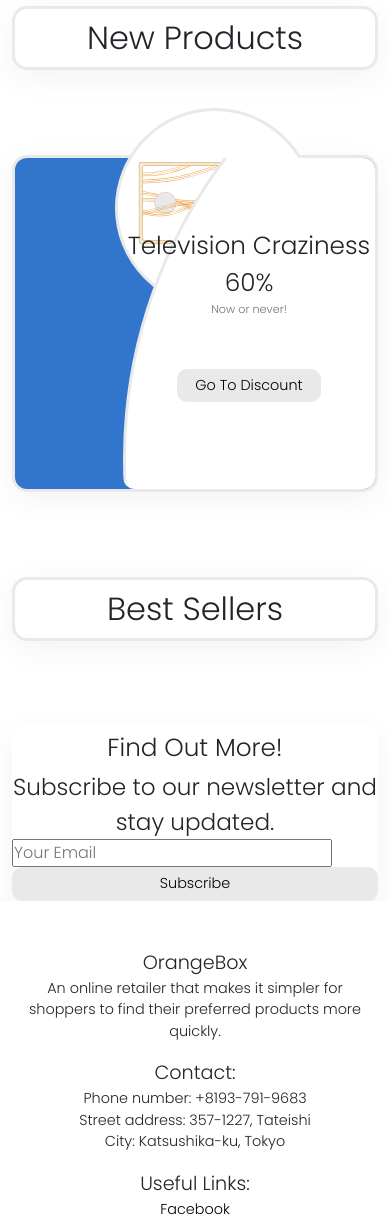
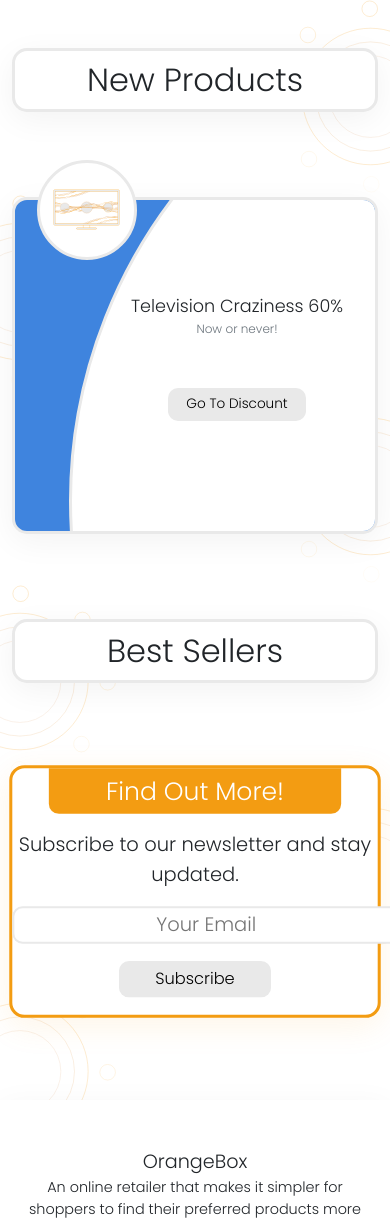
Before and after one commit to AleksaSubasic/OrangeBox, a plain HTML site: page index.html in a window 390 px wide. Shown: the part 1366-2584 px from the top of the page. Drawn offline with nearby package versions, Linux system fonts and the light colour scheme.

Commit message:
Add files via upload

```diff
--- a/assets/css/responsive.css
+++ b/assets/css/responsive.css
@@ -30,6 +30,11 @@
         margin-left: 35%;
         width: 33%;
     }
+    .discount-circle{
+        top: -40px;
+        width: 160px;
+        height: 160px;
+    }
 }
 @media screen and (max-width: 1200px){
     .cat-block{
@@ -53,9 +58,6 @@
     .modal-block{
         width: 350px;
     }
-    /* #modal-product-information::before, #modal-product-information, #color-picker-block h5{
-        font-size: 1rem;
-    } */
     #modal-block-ts h5, #modal-product-information::before, #modal-block-bs h5, #modal-quantity{
         font-size: 1rem;
     }
@@ -67,6 +69,17 @@
     }
     #m-quant{
         width: 40px;
+    }
+    #discount-btn-1, #discount-btn-2, #nwsEmail-sub{
+        font-size: 1rem;
+    }
+    .discount-circle{
+        top: -40px;
+        width: 140px;
+        height: 140px;
+    }
+    .discount-text-block{
+        width: 72%;
     }
 }
 @media screen and (max-width: 992px){
@@ -133,6 +146,18 @@
     #close-btn{
         width: 42px;
         height: 42px;
+    }
+    #discount-btn-1, #discount-btn-2{
+        font-size: 0.85rem;
+    }
+    .discount-text-block h2{
+        font-size: 1.8rem;
+    }
+    .discount-text-block .my-text-muted{
+        font-size: 1rem;
+    }
+    #contact-block{
+        width: 100%;
     }
 }
 @media screen and (max-width: 765px) {
@@ -208,6 +233,19 @@
         width: 35%;
         height: 3px;
     }
+    .discount-text-block h2{
+        font-size: 1.3rem;
+    }
+    .discount-text-block .my-text-muted{
+        font-size: 0.8rem;
+    }
+    .discount-circle{
+        width: 120px;
+        height: 120px;
+    }
+    #contact-block h3{
+       font-size: 1.2rem;
+    }
 }
 @media screen and (max-width: 576px){
     #product-cat-block-ts .d-flex, #product-cat-block-bs .d-flex{
@@ -246,15 +284,50 @@
     #footer-socials{
         justify-content: center;
     }
+    .discount-text-block{
+        width: 80%;
+    }
+    .discount-circle{
+        left: 6%;
+    }
 }
 @media screen and (max-width: 472px) {
-    .product-block{
+    .product-block, .modal-block{
         width: 100%;
     }
     #modal{
         width: 95%;
     }
-    .modal-block{
+    .discount-text-block{
+        width: 85%;
+        padding-left: 30px;
+    }
+    .discount-circle{
+        left: 6%;
+        width: 100px;
+        height: 100px;
+    }
+}
+@media screen and (max-width: 425px) {
+    .product-block, .modal-block{
         width: 100%;
     }
+    #modal{
+        width: 95%;
+    }
+    .discount-text-block h2{
+        font-size: 1.1rem;
+    }
+    .discount-text-block .my-text-muted{
+        font-size: 0.75rem;
+    }
+    .discount-text-block{
+        width: 85%;
+        padding-left: 30px;
+    }
+    .discount-circle{
+        left: 6%;
+        width: 100px;
+        height: 100px;
+    }
 }
--- a/assets/css/style.css
+++ b/assets/css/style.css
@@ -7,7 +7,8 @@
     --red-orange: #FE5856;
     --orange: #F39C12;
     --gray: #e9e9e9;
-    --blue: #3175cd;
+    --gray-out: #6c757d;
+    --blue: #3f84de;
     --green: #32cf61;
 }
 *{
@@ -16,11 +17,18 @@
     font-family: 'Poppins', sans-serif;
     /* transition: 0.4s !important; */
 }
-.cat-image, .cat-image .text-center, .product-block, .product-block .text-center, .discount-block, .my-btn, ul li a, footer #copyright a{
-    transition: 0.4s !important;
+svg{
+    font-family: 'Poppins', sans-serif;
 }
 header{
     margin-bottom: 12vh;
+}
+body{
+    position: relative;
+    min-height: 600px;
+    background-image: url('../img/SVG/bg-image.svg');
+    background-size: 100%;
+    background-repeat: repeat-y;
 }
 body::-webkit-scrollbar {
     width: 0.4vw;
@@ -31,6 +39,9 @@ body::-webkit-scrollbar-track {
 body::-webkit-scrollbar-thumb {
     background-color: #a8a8a8;
     border-radius: 15px;
+}
+body::-webkit-scrollbar-thumb:hover{
+    background-color: var(--orange);
 }
 ul li{
     list-style-type: none;
@@ -83,19 +94,20 @@ button{
     padding: 5px 0px;
 }
 .orange-hover:hover{
-    transform: scale(1.03,1.03);
+    transform: scale(1.015,1.015);
     box-shadow: 0 8px 32px 0 rgb(243 156 18 / 10%);
     border: 3px solid #F39C12;
 }
 .my-text-muted{
     font-size: 0.9rem;
+}
+.greyed-out, .my-text-muted{
     color: #6c757d;
 }
 .nav-link{
     border: 2px solid transparent;
 }
 .my-link-active{
-    color: var(--orange);
     border: 2px solid var(--orange);
 }
 .text-justify{
@@ -115,13 +127,12 @@ button{
 }
 .btn-hover:hover{
     transform: none;
-    background-color: var(--orange);
     border: 3px solid var(--gray);
-    color: var(--white);
 }
 
 
 /* Custom classes END */
+
 
 /* Header */
 nav, nav .container #nav_link ul li{
@@ -138,7 +149,6 @@ nav{
     display: none;
 }
 .nav-link:hover, .nav-logo:hover{
-    color: var(--orange);
     font-weight: 400;
 }
 .nav-item{
@@ -175,18 +185,12 @@ nav{
     padding: 5px 30px;
     border-radius: inherit;
     /* background-color: #f39d1275; */
-    background-color: var(--orange);
-    color: var(--white);
 }
 
 /* Categories */
 .cat-block, .block-long, .product-block{
     position: relative;
-    background-color: var(--white);
     width: 200px;
-}
-.block-long{
-    width: 100%;
 }
 #product-cat-block-ts .cat-block{
     margin-right: 2vh;
@@ -196,11 +200,6 @@ nav{
 }
 #product-cat-block-bs .cat-block{
     margin-left: 2vh;
-}
-.product-block, #modal-image, .discount-circle{
-    background-position: center;
-    background-repeat: no-repeat;
-    background-size: 70%;
 }
 #modal-image{
     background-size: 90%;
@@ -212,11 +211,22 @@ nav{
     background-color: var(--gray);
 }
 
+/* Safety */
+#safety-blocks img{
+    width: 50px;
+    height: 50px;
+    margin-right: 15px;
+}
+#safety-blocks h4{
+    font-size: 1.3rem;
+}
+
 /* Discounts */
 #discount-block-1, #discount-block-2{
     height: 40vh;
 }
 #discount-block-1{
+    margin-top: 10vh;
     background-color: var(--green);
 }
 #discount-block-1 .discount-circle{
@@ -231,21 +241,20 @@ nav{
 .discount-circle{
     position: absolute;
     top: -50px;
-    left: 100px;
-    width: 200px;
-    height: 200px;
+    left: 8%;
+    width: 190px;
+    height: 190px;
     border-radius: 50%;
     border: 3px solid var(--gray);
-    background-color: var(--white);
-    background-size: 85%;
     transition: 0.4s;
+    background-size: 75%;
 }
 .discount-text-block{
     overflow: hidden;
     margin-left: auto;
     height: 100%;
     width: 70%;
-    border-radius: 12px;
+    border-radius: 0px 12px 12px 0px;
 }
 .discount-text-block h2{
     margin-top: 2vh;
@@ -260,7 +269,6 @@ nav{
     height: 1000px;
     border-radius: 50%;
     border: 3px solid var(--gray);
-    background-color: var(--white);
     transition: 0.4s;
 }
 #discount-btn-1{
@@ -317,19 +325,51 @@ nav{
 .open-product-btn{
     margin-right: 3%;
 }
-/* Product and categories mutual class */
-.product-block:hover > .text-center, .cat-image:hover > .text-center{
-    color: white;
-    background-color: var(--orange);
+#category-picker{
+    margin-bottom: 4vh;
+}
+#category-picker label{
+    padding: 3px 10px;
+    background-color: var(--gray);
+    border-radius: 5px;
+    margin-right: 10px;
+}
+#category-picker input{
+    margin-right: 2vw;
+    accent-color: var(--orange);
 }
 
-#safety-blocks img{
-    width: 50px;
-    height: 50px;
-    margin-right: 15px;
+/* Newsletter block */
+#contact-block{
+    width: 80%;
+    margin: 0px auto 10vh;
+    transform: scale(1.015,1.015);
+    box-shadow: 0 8px 32px 0 rgb(243 156 18 / 10%);
+    border: 3px solid #F39C12;
 }
-#safety-blocks h4{
-    font-size: 1.3rem;
+#contact-block h2{
+    width: 80%;
+    margin: 0px auto;
+    border-radius: 0px 0px 10px 10px;
+    background: var(--orange);
+}
+#contact-block h3{
+    margin-top: 2vh;
+    font-size: 1.5rem;
+}
+#nwsEmail-block, #nwsEmail-sub{
+    margin: 2vh auto;
+}
+#nwsEmail-block input[type="email"]{
+    text-align: center;
+    padding: 2px 5px;
+    border: 2.5px solid var(--gray);
+    border-radius: 10px;
+    outline-color: var(--orange);
+}
+#nwsEmail-sub{
+    margin-top: 0px;
+    width: 150px;
 }
 
 /* Modal */
@@ -338,7 +378,6 @@ nav{
     top: 50%;
     left: 50%;
     transform: translate(-50%, -50%);
-    background-color: var(--white);
     border-radius: 15px;
     z-index: 1032;
 }
@@ -366,8 +405,6 @@ nav{
     margin-bottom: 2vh;
 }
 #modal-product-name{
-    background-color: var(--orange);
-    color: white;
     border-radius: 5px;
     text-align: center;
     margin-bottom: 4vh;
@@ -375,11 +412,10 @@ nav{
 #modal-product-information{
     width: 95%;
     padding: 10px;
-    margin: 0px auto 2vh;
+    margin: 0px auto 2vw;
     position: relative;
     border: 2px solid var(--orange);
     border-radius: 5px;
-    background-color: var(--white);
 }
 #modal-product-information::before{
     content: "Description";
@@ -388,10 +424,9 @@ nav{
     top: -25px;
     left: -10px;
     padding: 0px 10px;
-    color: var(--white);
     border-radius: 5px;
-    background-color: var(--orange);
 }
+
 #modal-product-name, #modal-product-information::before{
     font-size: 1.3rem;
 }
@@ -409,12 +444,6 @@ nav{
 }
 #color-black{
     background-color: var(--black);
-}
-#color-white{
-    background-color: var(--white);
-}
-#color-orange{
-    background-color: var(--orange);
 }
 #color-blue{
     background-color: var(--blue);
@@ -437,19 +466,12 @@ nav{
 #modal-quantity{
     width: 39%;
 }
-#add-to-cart-btn{
-    width: 100%;
-    font-size: 1.2rem;
-    background-color: var(--orange);
-    color: white;
-}
 .product-price{
     padding: 0px 5px;
 }
 .product-price, #m-quant{
     font-weight: bold;
     border-radius: 5px;
-    background-color: var(--white);
 }
 #m-quant{
     margin-left: 10px;
@@ -459,11 +481,6 @@ nav{
 }
 #modal-quantity #m-quant:focus{
     outline: none;
-}
-#modal-block-bs{
-    width: 100%;
-    /* position: absolute; */
-    /* bottom: 0px; */
 }
 #add-to-cart-btn:hover{
     border: 3px solid var(--gray);
@@ -492,9 +509,6 @@ nav{
     background-color: var(--red-orange);
     transform: scale(1.1, 1.1);
 }
-#close-btn:hover > .close-cross{
-    background-color: var(--white);
-}
 
 /* Modal - Overlay */
 #overlay{
@@ -516,6 +530,9 @@ nav{
 
 
 /* Footer */
+footer{
+    bottom: -300px;
+}
 #footer-ls, #footer-ms, #footer-rs{
     width: 22%;
 }
@@ -525,16 +542,37 @@ nav{
 }
 
 /* Copyright */
-#copyright{
-    background-color: var(--orange);
-    color: var(--white);
-}
 #copyright h5, #copyright a{
     margin: 0px 15px 0px 15px;
-    font-size: 1.2rem;
-    color: var(--white);
 }
 #copyright .separator{
     height: 35px;
 }
 /* Footer END */
+
+.cat-image, .cat-image .text-center, .product-block, .product-block .text-center, .discount-block, #contact-block, #contact-block h2, .color-picker-blocks, #add-to-cart-btn, #close-btn, #overlay, .my-btn, ul li a, footer #copyright a{
+    transition: 0.4s !important;
+}
+.discount-text-block .my-text-muted, .discount-block .my-btn, #nwsEmail-block input[type="email"], #nwsEmail-sub, #add-to-cart-btn, #copyright h5, #copyright a{
+    font-size: 1.2rem;
+}
+.block-long, #add-to-cart-btn, #modal-block-bs, footer{
+    width: 100%;
+}
+.my-link-active, .nav-link:hover, .nav-logo:hover{
+    color: var(--orange);
+}
+.btn-hover:hover, #carousel-block-title, #contact-block:hover h2, #modal-product-information::before, #copyright, #copyright h5, #copyright a, #add-to-cart-btn, #modal-product-name, .product-block:hover > .text-center, .cat-image:hover > .text-center, #contact-block h2{
+    color: var(--white);
+}
+.btn-hover:hover, #carousel-block-title, .product-block:hover > .text-center, .cat-image:hover > .text-center, #modal-product-name, #modal-product-information::before, #color-orange, #add-to-cart-btn, #copyright{
+    background-color: var(--orange);
+}
+.cat-block, .block-long, .product-block, .discount-circle, .discount-text-block::before, #modal, #modal-product-information, #color-white, .product-price, #m-quant, #close-btn:hover > .close-cross{
+    background-color: var(--white);
+}
+.product-block, #modal-image, .discount-circle{
+    background-position: center;
+    background-repeat: no-repeat;
+    /* background-size: 70%; */
+}
```
